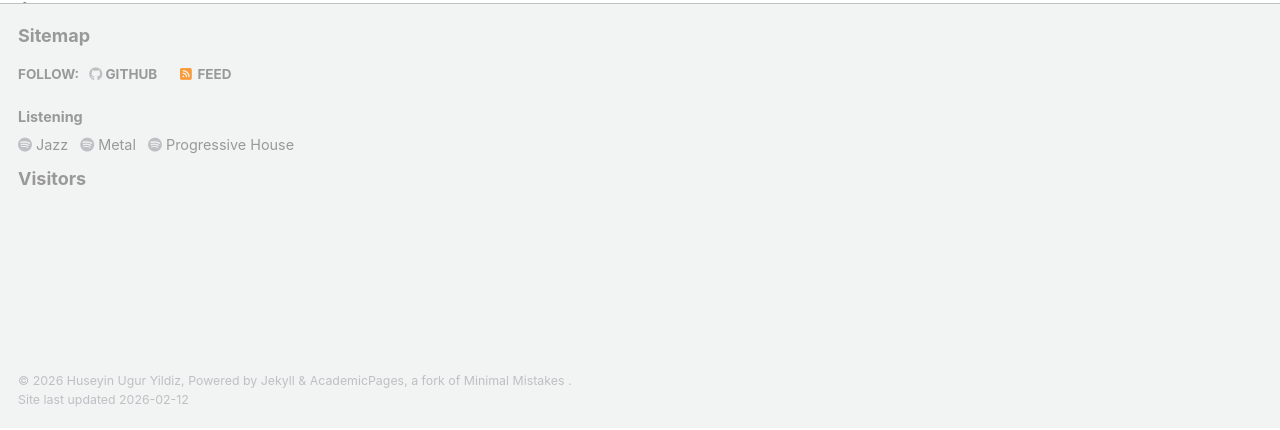
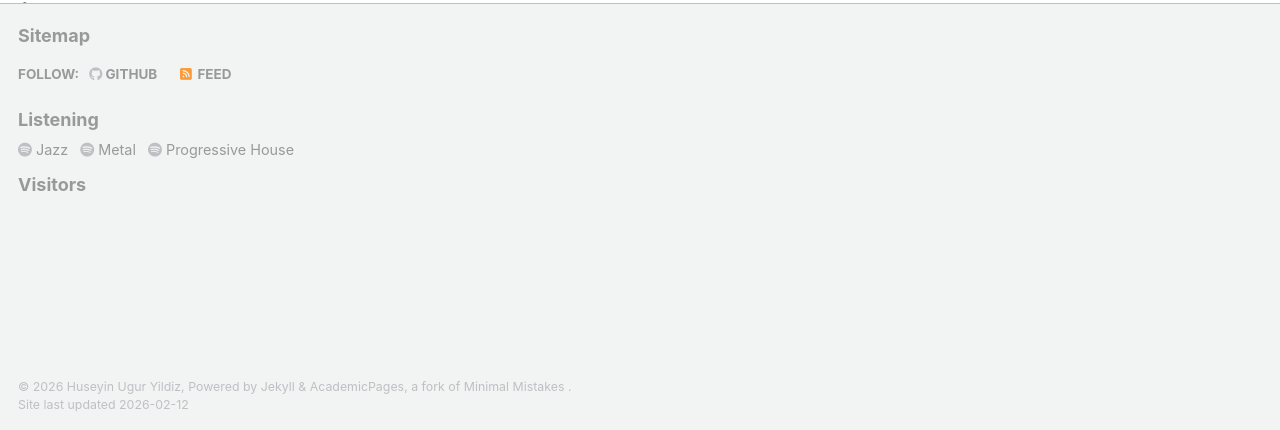
Before and after one commit to huguryildiz/huguryildiz.github.io, a Jekyll site: the page built from index.md, in a window 1280 px wide and 900 px high, scrolled down 2025 px. Shown: the part 467-897 px from the top of the window. Built offline with Jekyll 4.4.1, drawn with Linux system fonts in a browser that asks for light colours; some web fonts are replaced; a script bundle is joined from its source files by our own code; library files that are not in the unit come from our copies; a style sheet for code colours, icons or effects is not loaded.

Commit message:
Update footer.html

```diff
--- a/_includes/footer.html
+++ b/_includes/footer.html
@@ -34,9 +34,9 @@
     {% endif %}
 
   <!-- Listening -->
-    <div style="display: flex; flex-direction: column; gap: 4px; font-size: 0.8em;">
+  <div style="display: flex; flex-direction: column; gap: 4px;">
     <strong><span style="color: #999;">Listening</span></strong>
-      <div style="display: flex; gap: 12px; flex-wrap: wrap; margin-top: 2px;">
+    <div style="display: flex; gap: 12px; flex-wrap: wrap; margin-top: 2px; font-size: 0.8em;">
       <a href="https://open.spotify.com/playlist/0rGMcXyrxCuw5GGxl9WwXX"
          style="color: #999; text-decoration: none;" target="_blank">
         <i class="fab fa-spotify"></i> Jazz
```
Lines whose indentation alone changed are shown as unchanged.
